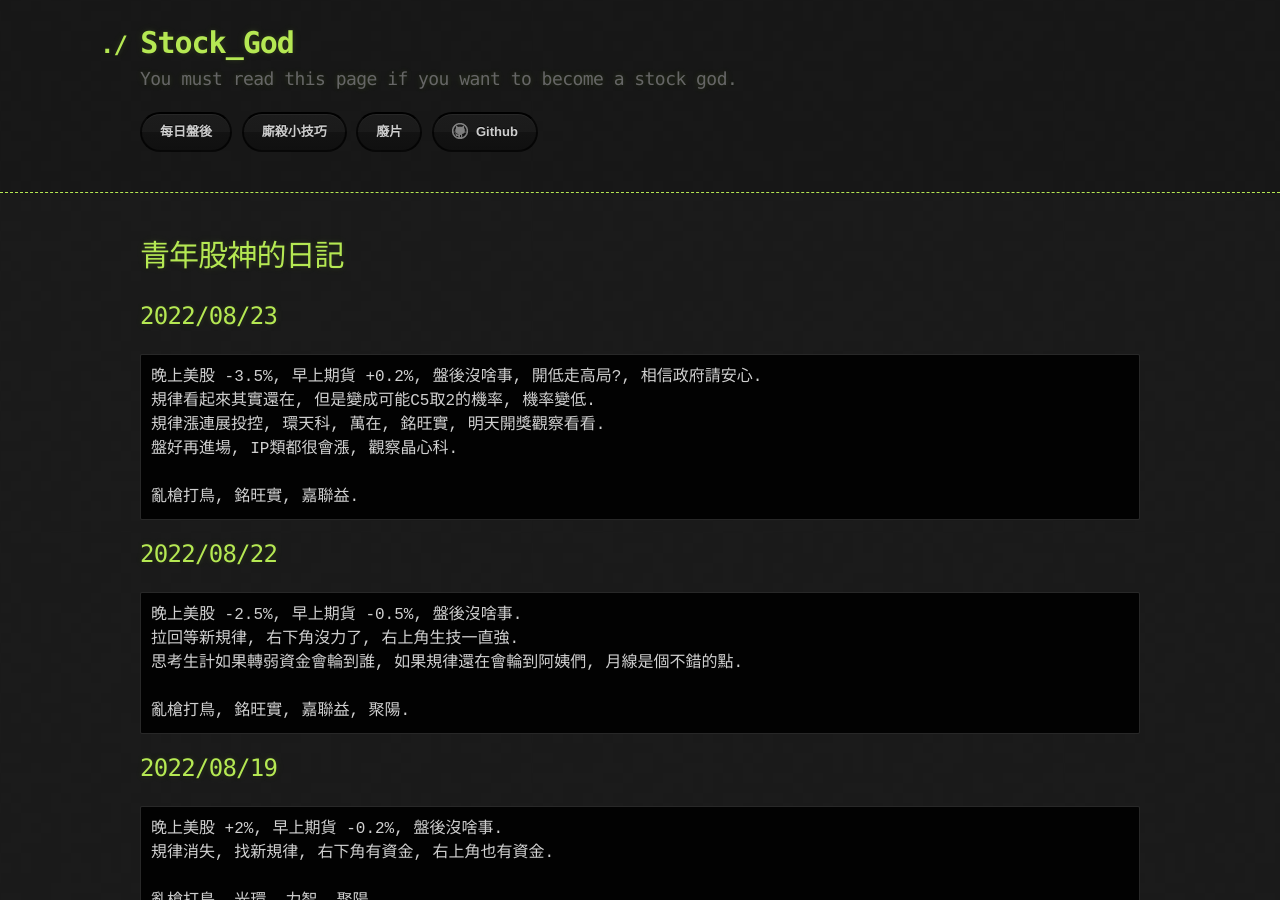
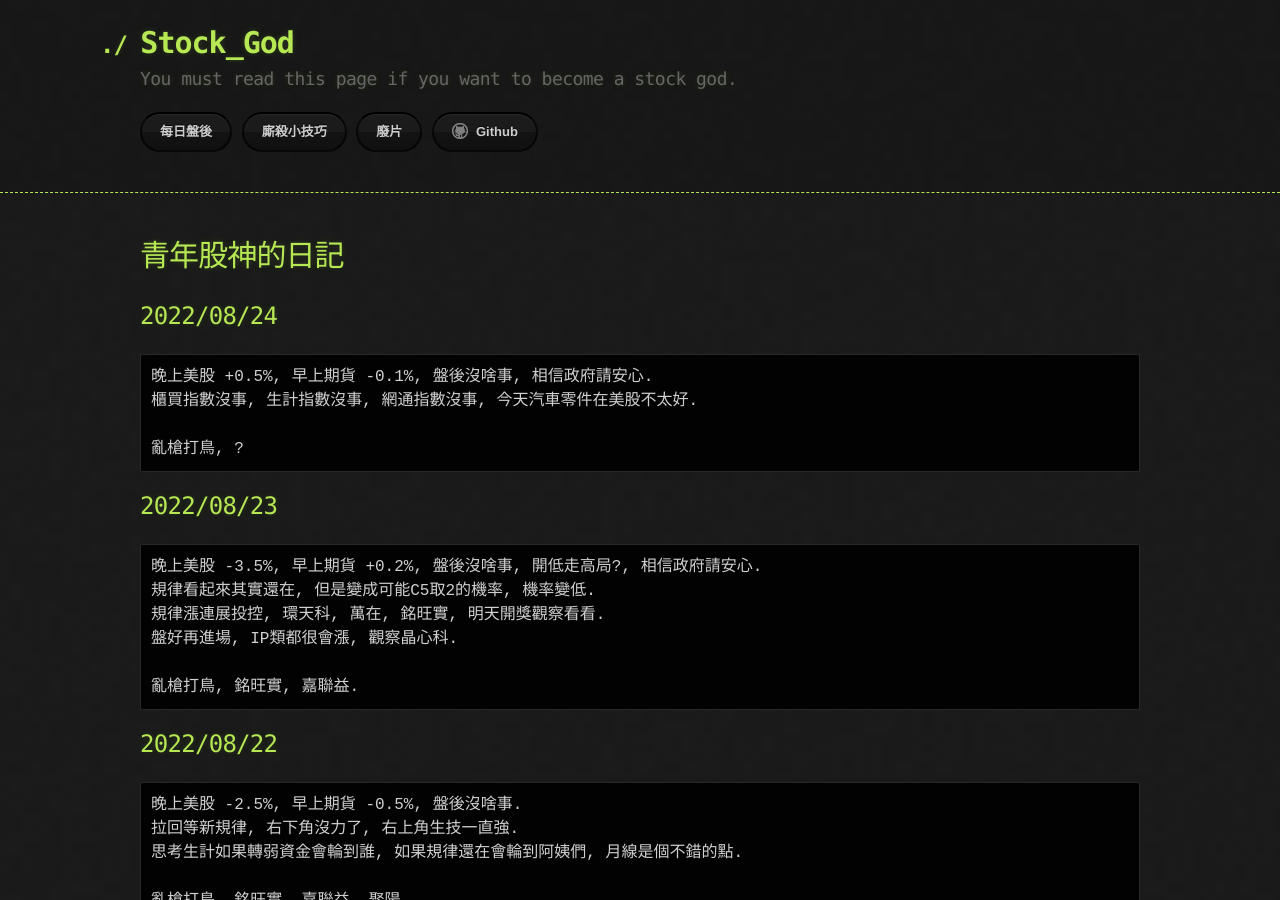
Before and after one commit to lepg5487/Stock_God, a Jekyll site: the page built from index.md, in a window 1280 px wide and 900 px high. Built offline with Jekyll 4.4.1, drawn with Linux system fonts in a browser that asks for light colours; our own code applies the rules of GitHub Pages for plain Markdown files.

Commit message:
Update index.md

````diff
--- a/index.md
+++ b/index.md
@@ -3,6 +3,14 @@ layout: testlayouts
 ---
 
 # 青年股神的日記
+
+## 2022/08/24
+```
+晚上美股 +0.5%, 早上期貨 -0.1%, 盤後沒啥事, 相信政府請安心.
+櫃買指數沒事, 生計指數沒事, 網通指數沒事, 今天汽車零件在美股不太好.
+
+亂槍打鳥, ?
+```
 
 ## 2022/08/23
 ```
````
